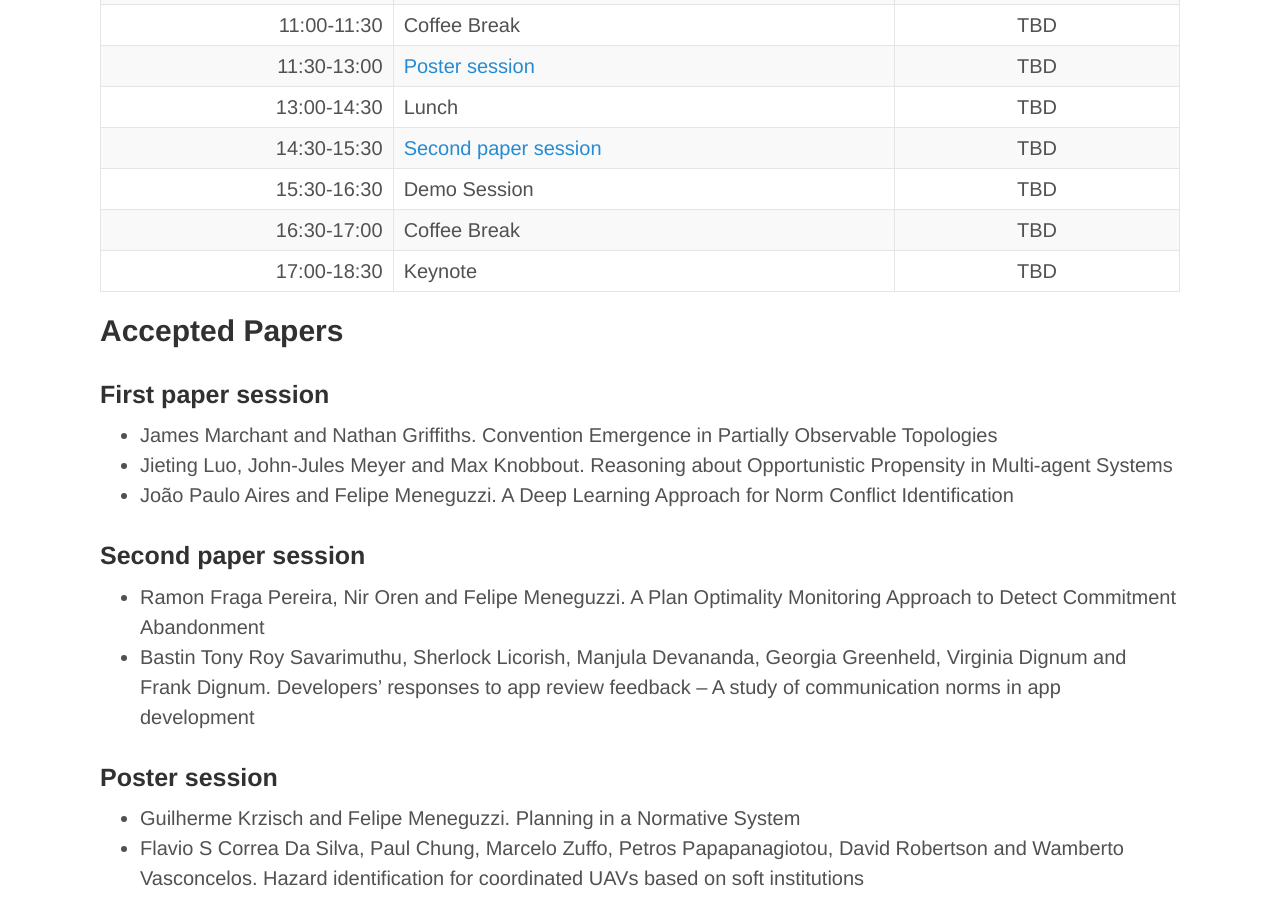
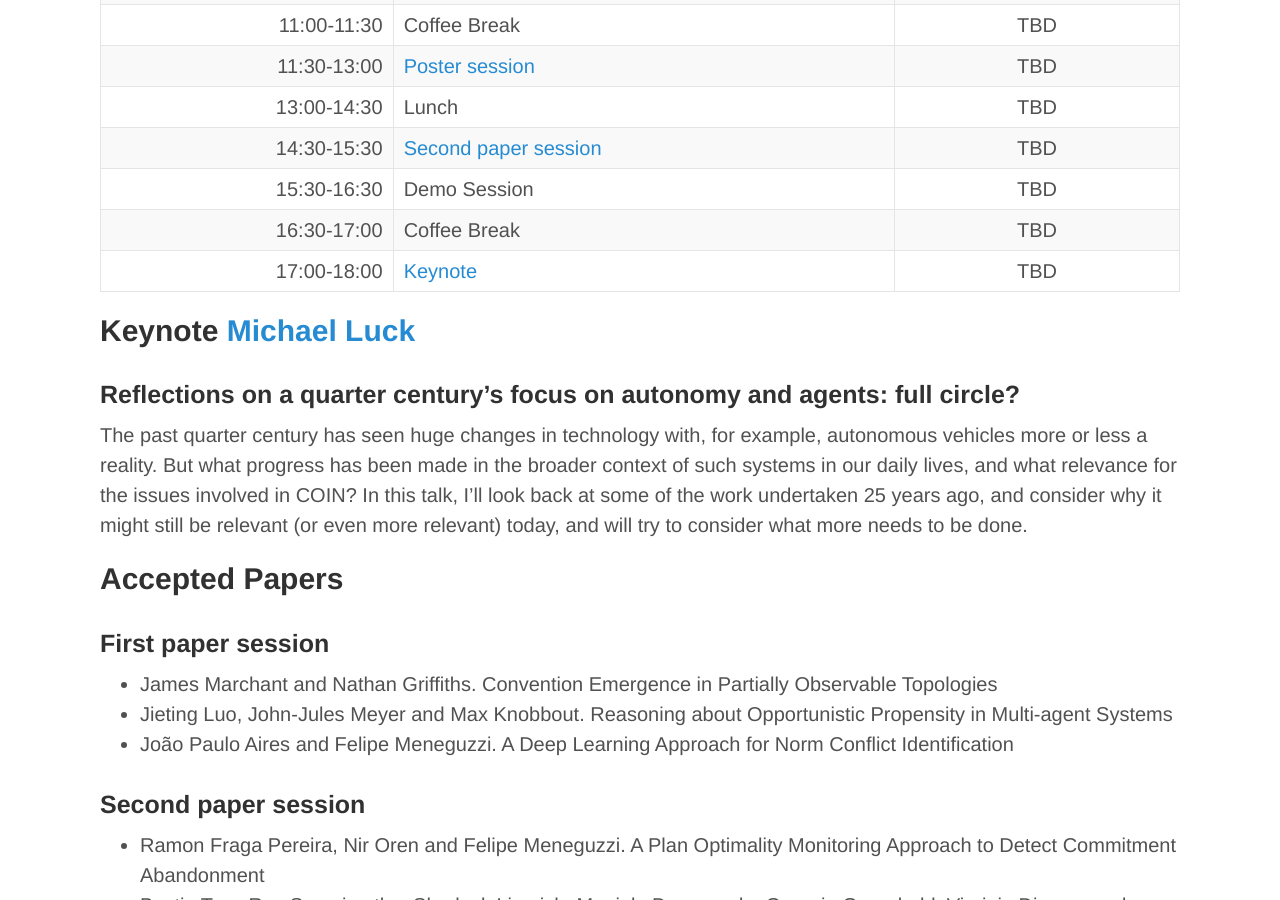
Before and after one commit to coin-workshop/coin-2017, a Jekyll site: the page built from technical_programme.md, in a window 1280 px wide and 900 px high, scrolled down 329 px. Built offline with Jekyll 4.4.1, drawn with Linux system fonts in a browser that asks for light colours.

Commit message:
Added reference to keynote.

```diff
--- a/technical_programme.md
+++ b/technical_programme.md
@@ -14,7 +14,12 @@ title: COIN
 | 14:30-15:30 |  <a href="#paper2">Second paper session</a> |  TBD |
 | 15:30-16:30 |  Demo Session |  TBD |
 | 16:30-17:00 |  Coffee Break                |  TBD |
-| 17:00-18:30 |  Keynote                        |  TBD |
+| 17:00-18:00 |  <a href="keynote">Keynote</a>                     |  TBD |
+
+## Keynote <a href="http://www.dcs.kcl.ac.uk/staff/mml/">Michael Luck</a>
+
+### <span id="keynote">Reflections on a quarter century’s focus on autonomy and agents: full circle?</span>
+The past quarter century has seen huge changes in technology with, for example, autonomous vehicles more or less a reality. But what progress has been made in the broader context of such systems in our daily lives, and what relevance for the issues involved in COIN? In this talk, I’ll look back at some of the work undertaken 25 years ago, and consider why it might still be relevant (or even more relevant) today, and will try to consider what more needs to be done.
 
 ## Accepted Papers
 
```
